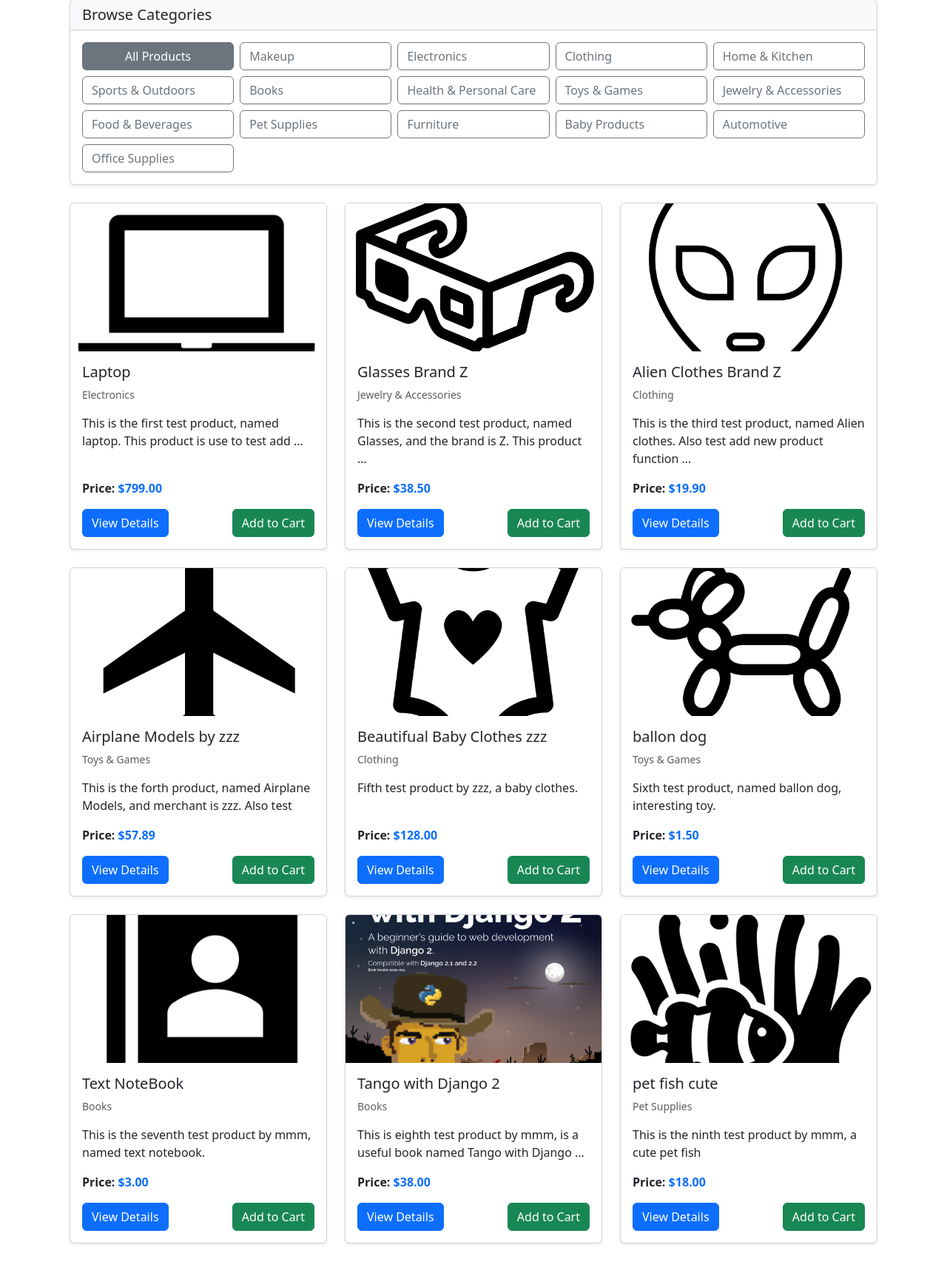
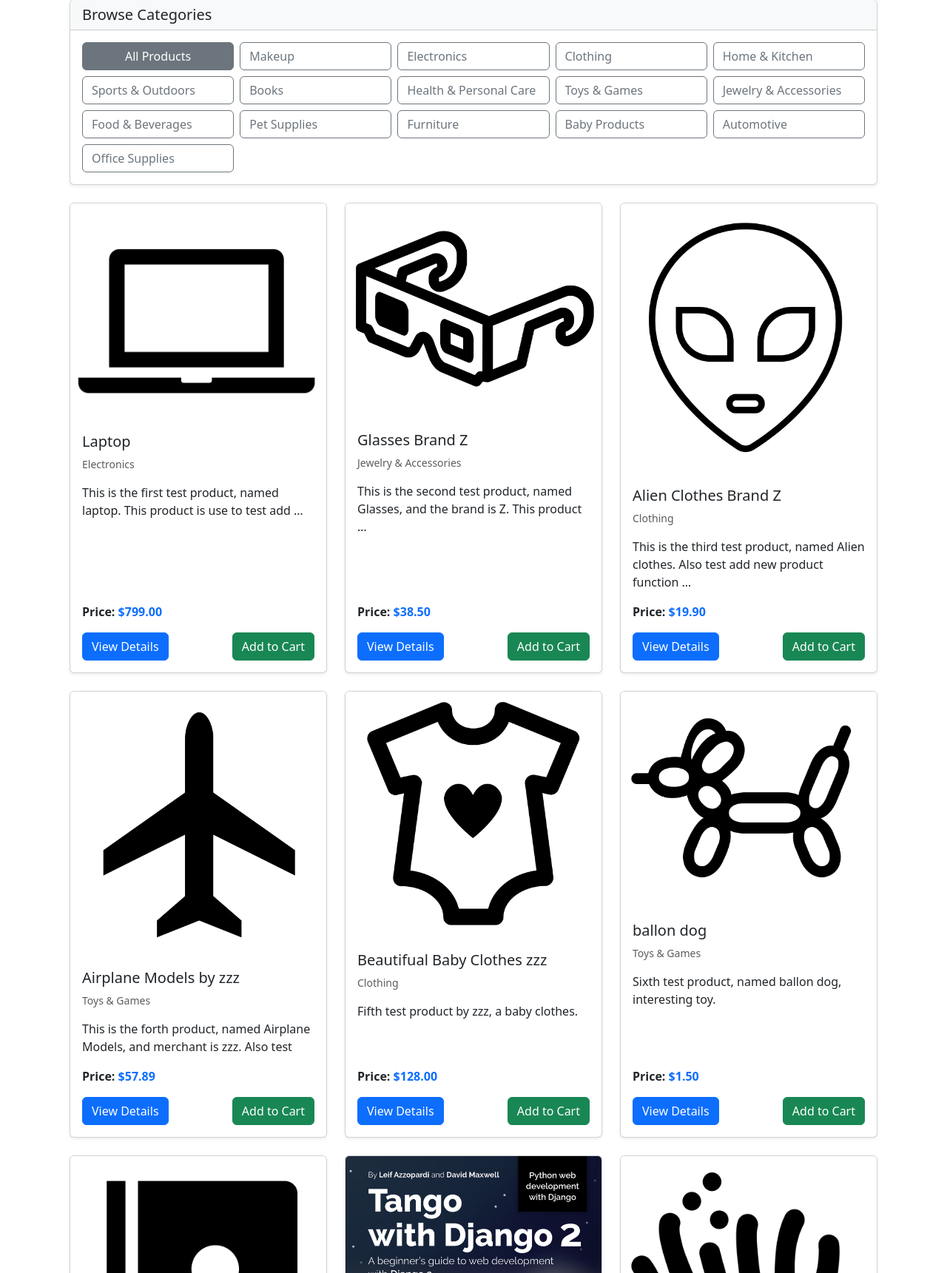
Before and after one commit to Min-code-7/Sofa_Bee_Django_Project, a Django app: page /products/ in a window 1280 px wide. Shown: the part 197-1918 px from the top of the page at 74% size. Run offline with Django 5.2, Linux system fonts and the light colour scheme; data comes from the database, SQL or seed files in the repository; some libraries are stand-ins or nearby versions.

Commit message:
optimise products image

```diff
--- a/products/templates/products/product_list.html
+++ b/products/templates/products/product_list.html
@@ -1,6 +1,10 @@
 {% extends "base.html" %}
 {% load static %}
 {% csrf_token %}
+
+{% block extra_css %}
+<link rel="stylesheet" href="{% static 'products/css/product_styles.css' %}">
+{% endblock %}
 
 {% block content %}
 <div class="container mt-4">
@@ -74,11 +78,13 @@
         <div class="col-md-4 mb-4">
             <div class="card shadow-sm h-100">
                 {% if product.image %}
-                <div class="product-image-container" style="height: 200px; overflow: hidden;">
-                    <img src="{{ product.image.url }}" class="card-img-top img-fluid w-100" alt="{{ product.name }}" style="object-fit: cover; height: 100%;">
+                <div class="product-image-container">
+                    <img src="{{ product.image.url }}" class="card-img-top" alt="{{ product.name }}">
                 </div>
                 {% else %}
-                <div class="text-center py-5 bg-light">No Image</div>
+                <div class="product-image-container d-flex align-items-center justify-content-center bg-light">
+                    <span class="text-muted">No Image</span>
+                </div>
                 {% endif %}
                 <div class="card-body d-flex flex-column">
                     <h5 class="card-title">{{ product.name }}</h5>
```
Also changed, not shown: products/static/products/css/product_styles.css (added, +22 -0 lines).
